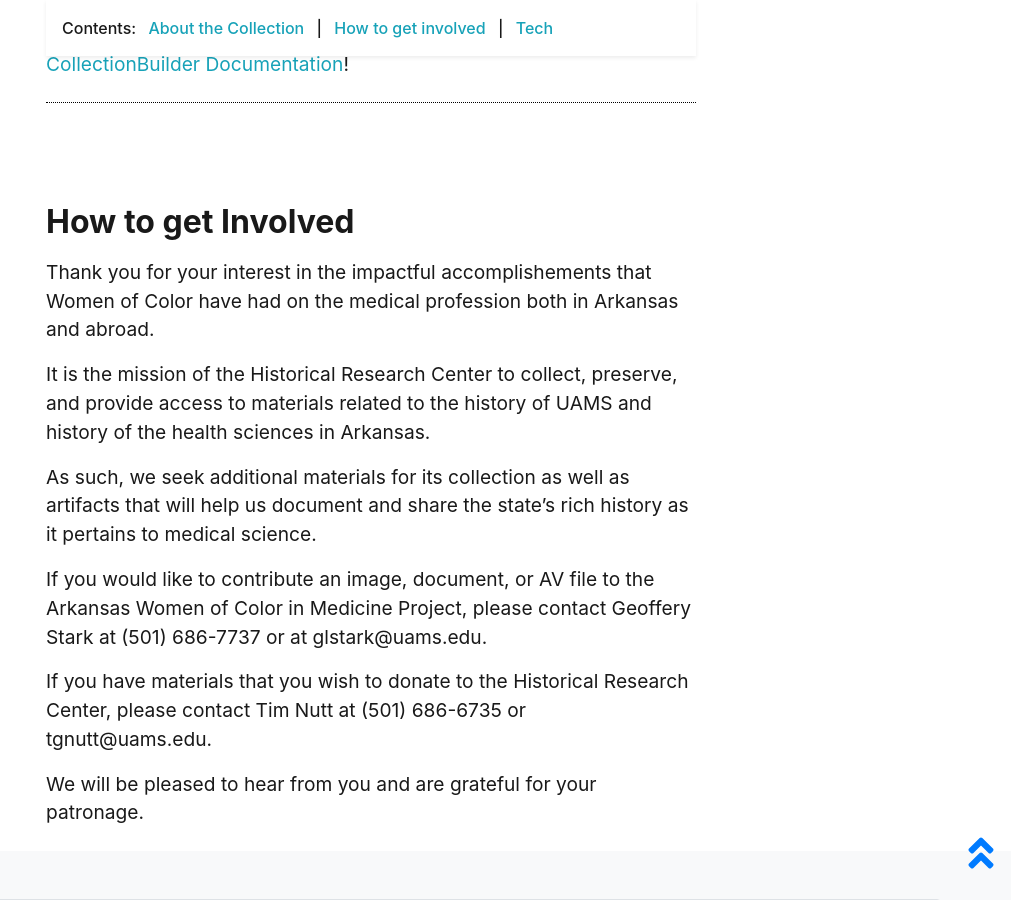
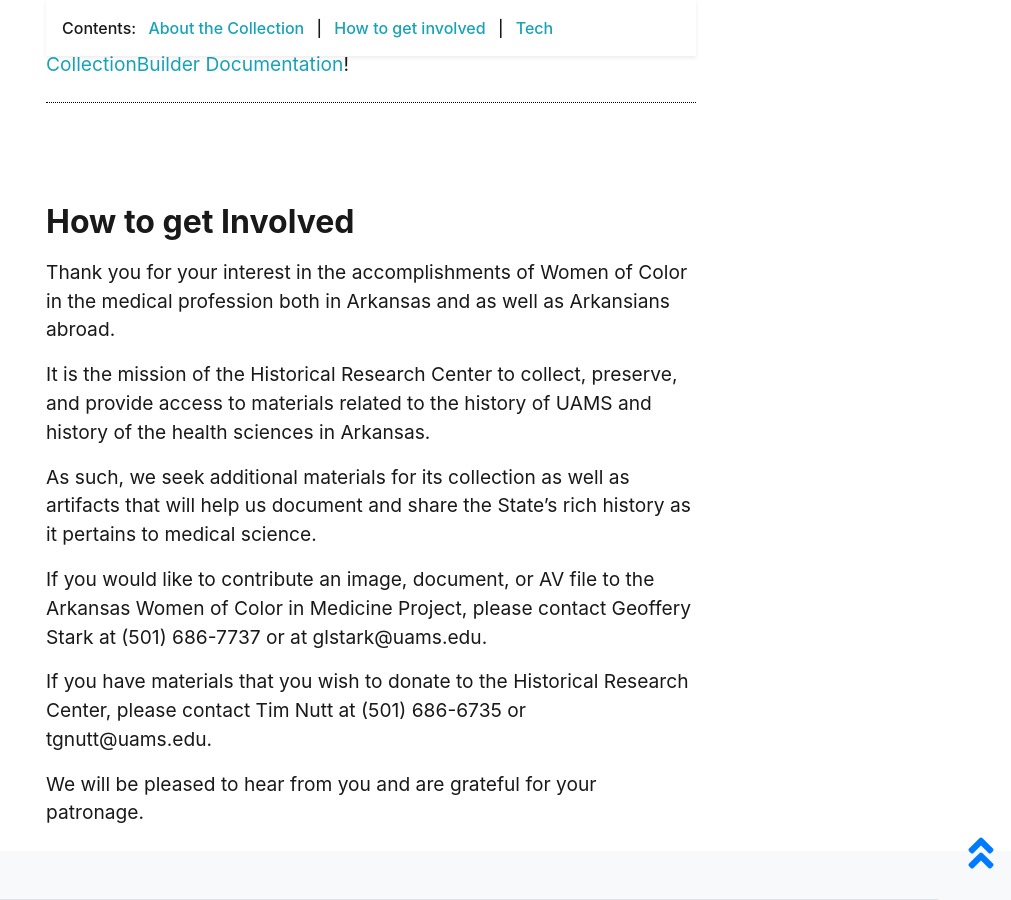
Before and after one commit to Starkad2/Wocim-GH2, a Jekyll site: the page built from pages/about.md, in a window 1280 px wide and 900 px high, scrolled down 927 px. Shown: the whole window, without its empty margins (269-1280 px from the left). Built offline with Jekyll 4.4.1, drawn with Linux system fonts in a browser that asks for light colours.

Commit message:
Update how_to_get.md

```diff
--- a/_includes/cb/how_to_get.md
+++ b/_includes/cb/how_to_get.md
@@ -3,11 +3,11 @@
 
 ## How to get Involved
 
-Thank you for your interest in the impactful accomplishements that Women of Color have had on the medical profession both in Arkansas and abroad.
+Thank you for your interest in the accomplishments of Women of Color in the medical profession both in Arkansas and as well as Arkansians abroad.
 
 It is the mission of the Historical Research Center to collect, preserve, and provide access to materials related to the history of UAMS and history of the health sciences in Arkansas.
 
-As such, we seek additional materials for its collection as well as artifacts that will help us document and share the state's rich history as it pertains to medical science.
+As such, we seek additional materials for its collection as well as artifacts that will help us document and share the State's rich history as it pertains to medical science.
 
 If you would like to contribute an image, document, or AV file to the Arkansas Women of Color in Medicine Project, please contact Geoffery Stark at (501) 686-7737 or at glstark@uams.edu.
 
```
